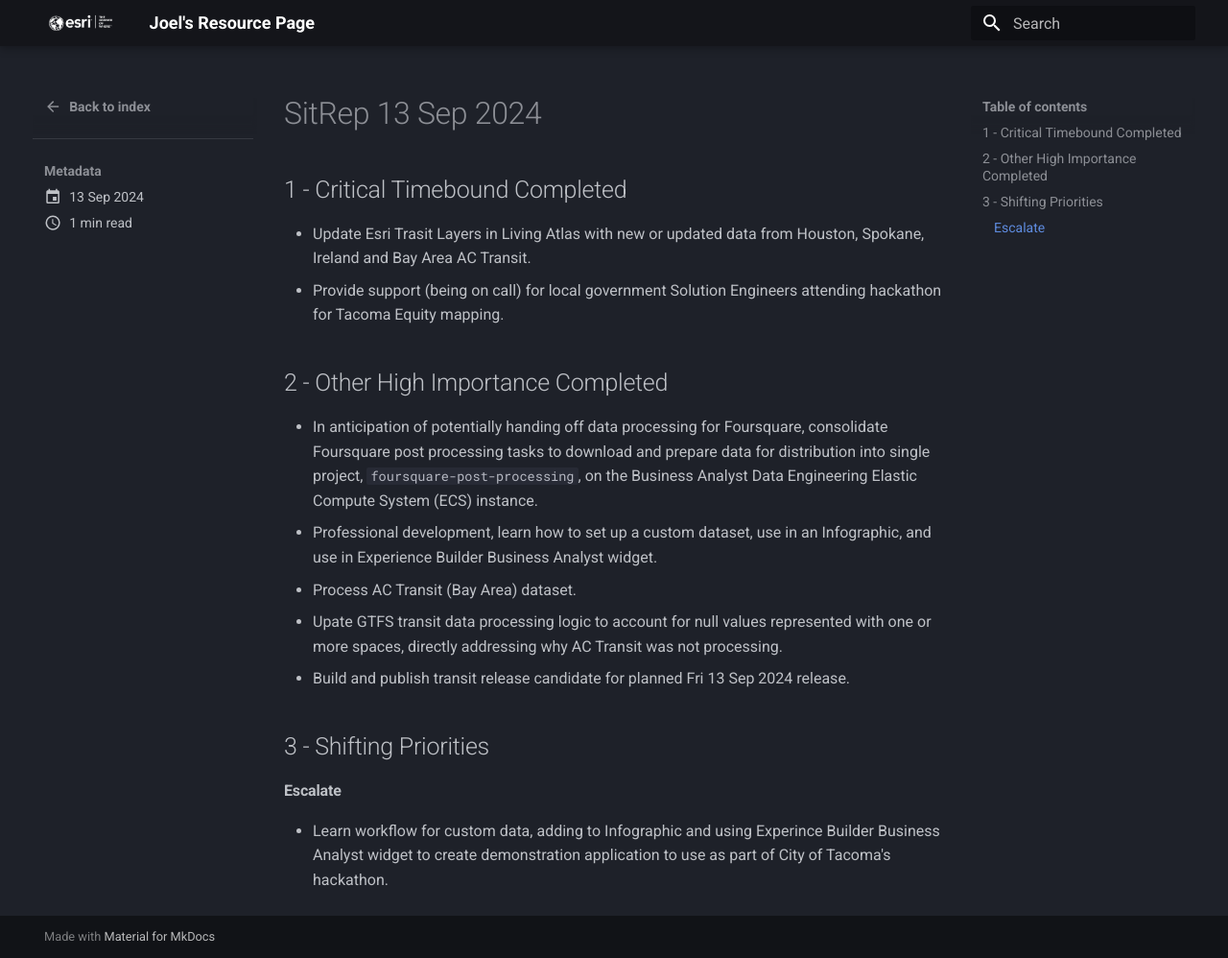
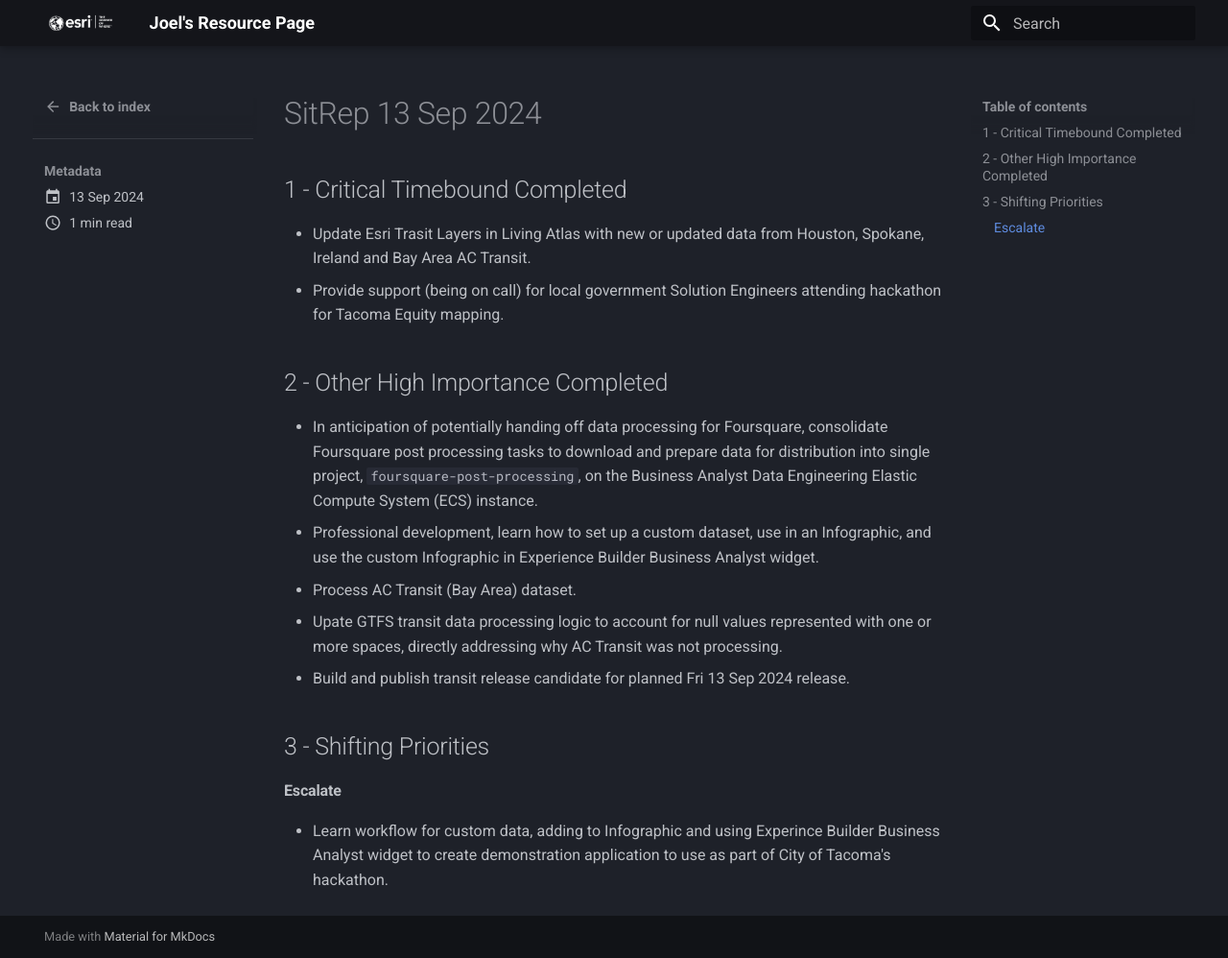
Before and after one commit to knu2xs/esri-resource-page, an MkDocs documentation site: the page built from docs/sitreps/posts/sitrep_20240913.md, in a window 1280 px wide and 998 px high. Shown: the whole window at 96% size. Built offline with MkDocs 1.6.1 and Material for MkDocs 9.7.7, drawn with Linux system fonts in a browser that asks for light colours.

Commit message:
update sitreps

```diff
--- a/docs/sitreps/posts/sitrep_20240913.md
+++ b/docs/sitreps/posts/sitrep_20240913.md
@@ -12,7 +12,7 @@
 ## 2 - Other High Importance Completed
 
 - In anticipation of potentially handing off data processing for Foursquare, consolidate Foursquare post processing tasks to download and prepare data for distribution into single project, `foursquare-post-processing`, on the Business Analyst Data Engineering Elastic Compute System (ECS) instance.
-- Professional development, learn how to set up a custom dataset, use in an Infographic, and use in Experience Builder Business Analyst widget.
+- Professional development, learn how to set up a custom dataset, use in an Infographic, and use the custom Infographic in Experience Builder Business Analyst widget.
 - Process AC Transit (Bay Area) dataset.
 - Upate GTFS transit data processing logic to account for null values represented with one or more spaces, directly addressing why AC Transit was not processing.
 - Build and publish transit release candidate for planned Fri 13 Sep 2024 release.
```
